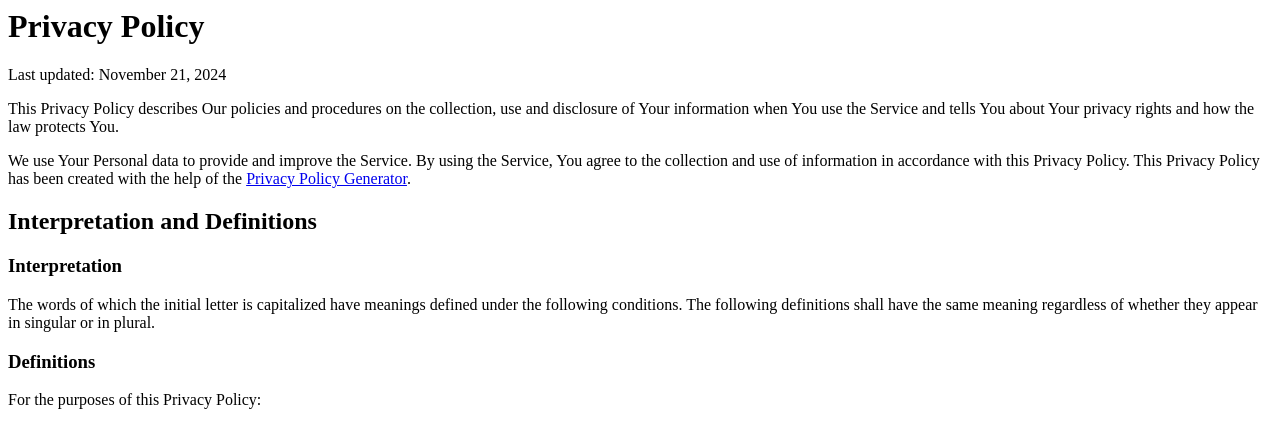
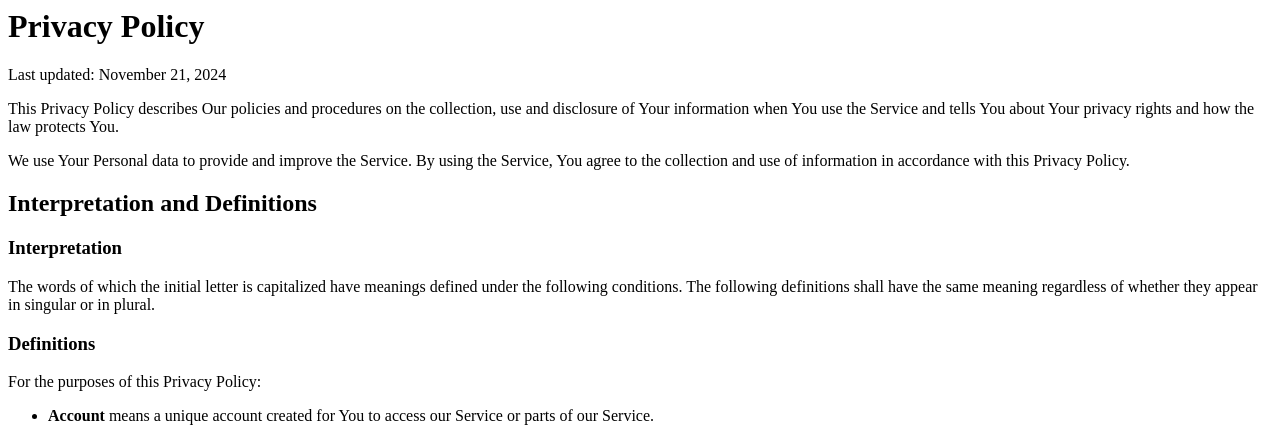
Before and after one commit to KnowYourLines/mullmine-backend-archive, a Django app: page /privacy/ in a window 1280 px wide. Shown: the top 426 px of the page. Run offline with Django 4.2, Linux system fonts and the light colour scheme; parts of the project's set-up code (start-up, migrations or seed data) failed here and were passed over.

Commit message:
remove generator branding

```diff
--- a/blabhere/templates/privacy.html
+++ b/blabhere/templates/privacy.html
@@ -1,7 +1,7 @@
 <h1>Privacy Policy</h1>
 <p>Last updated: November 21, 2024</p>
 <p>This Privacy Policy describes Our policies and procedures on the collection, use and disclosure of Your information when You use the Service and tells You about Your privacy rights and how the law protects You.</p>
-<p>We use Your Personal data to provide and improve the Service. By using the Service, You agree to the collection and use of information in accordance with this Privacy Policy. This Privacy Policy has been created with the help of the <a href="https://www.termsfeed.com/privacy-policy-generator/" target="_blank">Privacy Policy Generator</a>.</p>
+<p>We use Your Personal data to provide and improve the Service. By using the Service, You agree to the collection and use of information in accordance with this Privacy Policy.</p>
 <h2>Interpretation and Definitions</h2>
 <h3>Interpretation</h3>
 <p>The words of which the initial letter is capitalized have meanings defined under the following conditions. The following definitions shall have the same meaning regardless of whether they appear in singular or in plural.</p>
```
